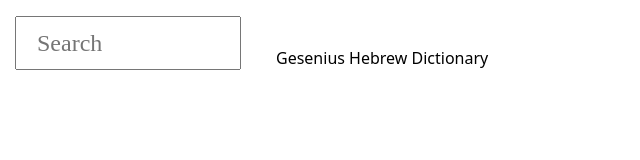
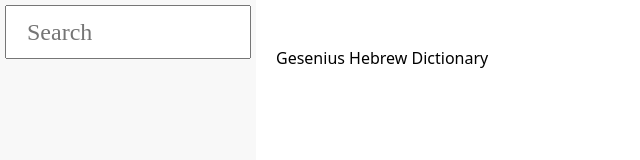
Before and after one commit to jcuenod/hexicon, a plain HTML site: page index.html in a window 1280 px wide. Shown: the whole page, without its empty margins (0-640 px from the left). Drawn offline with Linux system fonts and the light colour scheme.

Commit message:
Slight UI improvements

```diff
--- a/index.html
+++ b/index.html
@@ -28,13 +28,10 @@
 			top: 0;
 			bottom: 0;
 			width: 20%;
-			padding: 15px;
 			overflow: auto;
-		}
-		#inputwrapper {
-			top: 1px;
-			position: -webkit-sticky;
-			position: sticky;
+			background-color: #f8f8f8;
+			display: flex;
+			flex-direction: column;
 		}
 		#main {
 			box-sizing: border-box;
@@ -69,9 +66,17 @@
 		    font-family: "SBL Biblit";
 		    font-size: 24px;
 		}
+		#inputwrapper {
+			flex: 0;
+			padding: 5px;
+		}
+		#entries {
+			flex: 1;
+			overflow: auto;
+		}
 		ul {
 			padding: 0;
-			margin: 0;
+			margin: 10px 15px 20px 15px;
 		}
 		li {
 			list-style: none;
@@ -99,7 +104,7 @@
 			background-color: #afa;
 		}
 		li.activeTerm:hover {
-			background-color: #dfd;
+			background-color: #8d8;
 		}
 	</style>
 </head>
```
